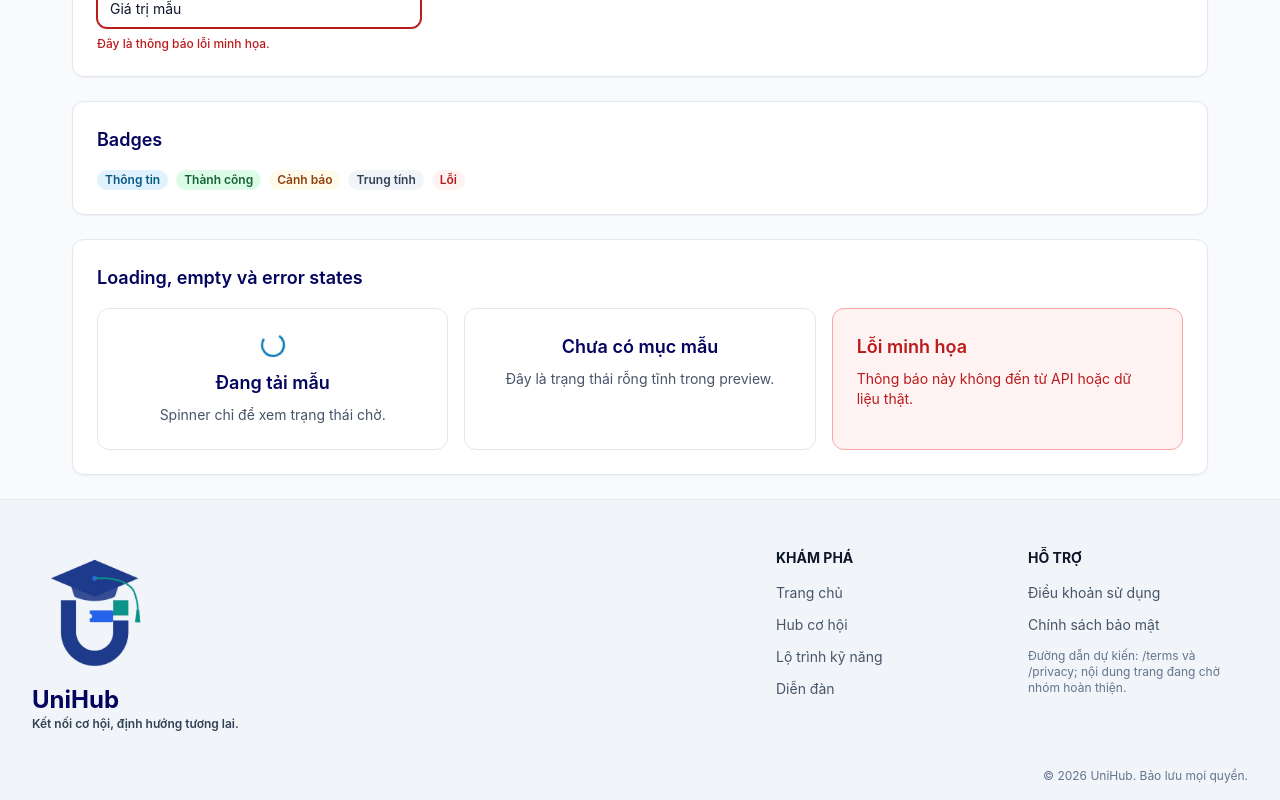
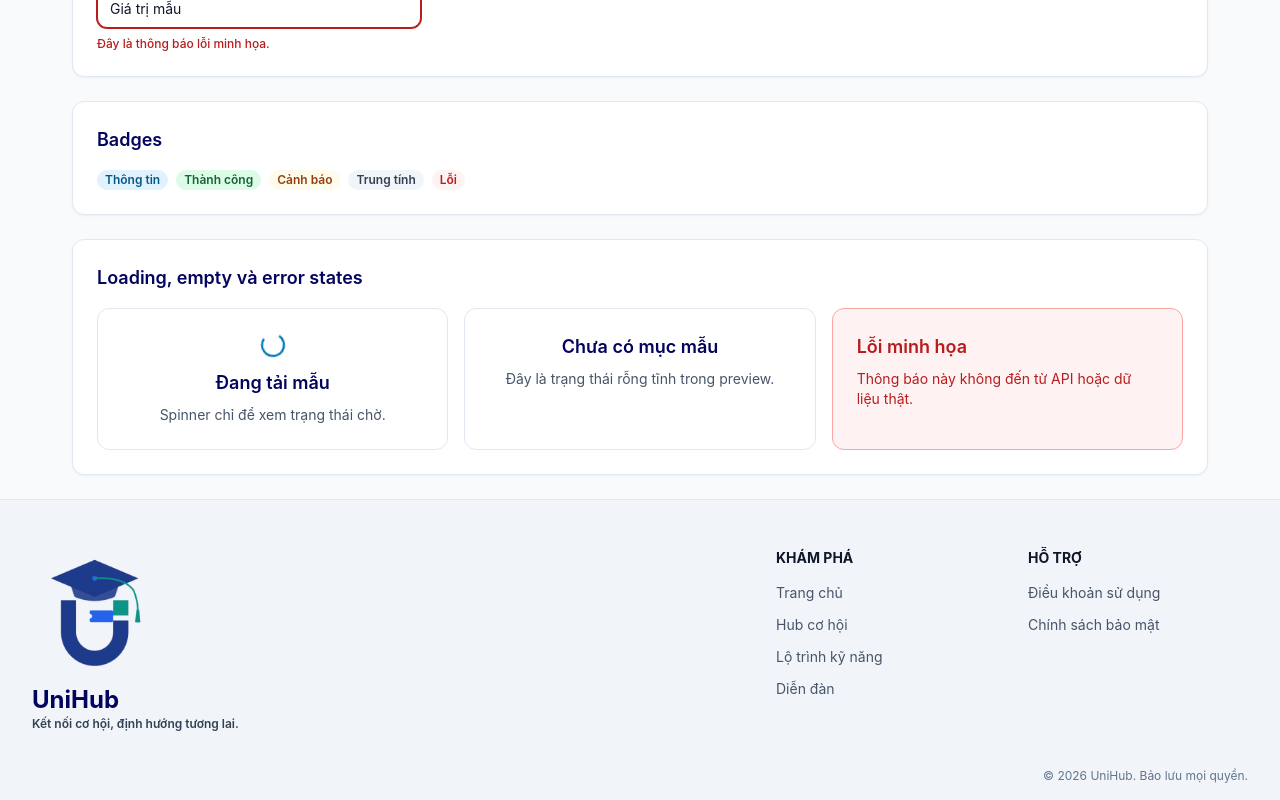
Before and after one commit to KhanhHuyen444/UniHub, a React (Vite) app in the folder frontend/: page /_dev/ui in a window 1280 px wide. Shown: the part 747-1547 px from the top of the page. Built offline with nearby package versions, Linux system fonts and the light colour scheme; a web font is replaced by a local one.

Commit message:
fix(shared-ui): remove support note from footer

```diff
--- a/frontend/src/layouts/SiteFooter.tsx
+++ b/frontend/src/layouts/SiteFooter.tsx
@@ -66,12 +66,6 @@ export function SiteFooter({
               </li>
             ))}
           </ul>
-          {previewNavigation && (
-            <p className="mt-3 max-w-56 type-caption text-subtle">
-              Đường dẫn dự kiến: /terms và /privacy; nội dung trang đang chờ
-              nhóm hoàn thiện.
-            </p>
-          )}
         </div>
       </div>
       <p className="absolute bottom-4 right-8 mx-auto max-w-[1216px] text-right type-caption text-subtle">
```
